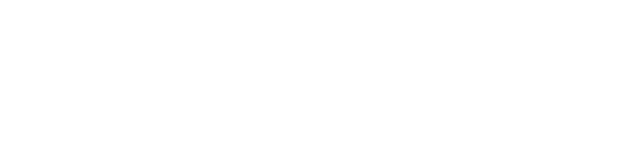
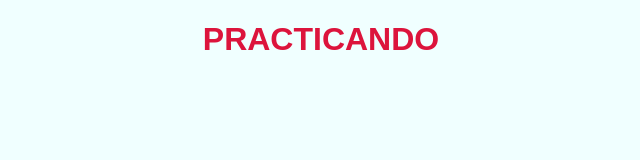
Before and after one commit to joachaile23/miniproyecto, a plain HTML site: page index.html in a window 1280 px wide. Shown: the whole page, without its empty margins (319-959 px from the left). Drawn offline with Linux system fonts and the light colour scheme.

Commit message:
Practicando

```diff
--- a/index.html
+++ b/index.html
@@ -4,9 +4,11 @@
     <meta charset="UTF-8">
     <meta http-equiv="X-UA-Compatible" content="IE=edge">
     <meta name="viewport" content="width=device-width, initial-scale=1.0">
-    <title>Document</title>
+    <link rel="stylesheet" href="./style.css">
+    <title> MINIPROYECTO </title>
 </head>
 <body>
-
+    <h1 id="titulo"> PRACTICANDO </h1>
+    <script src = "miniproyecto.js"></script>
 </body>
 </html>
--- a/style.css
+++ b/style.css
@@ -0,0 +1,12 @@
+body
+{
+    background-color: azure;
+}
+
+#titulo
+{
+    display: flex;
+    justify-content: center;
+    font-family: Arial, Helvetica, sans-serif;
+    color:crimson
+}
```
